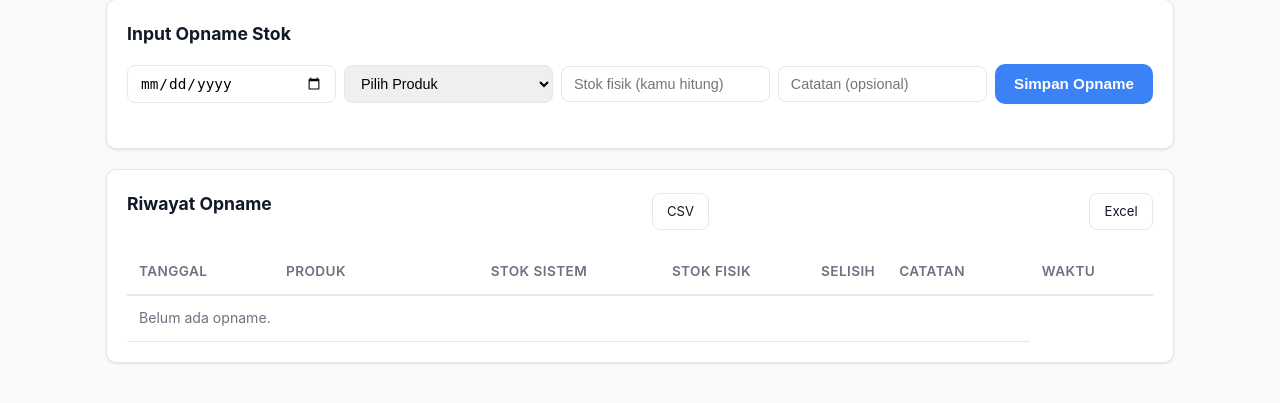
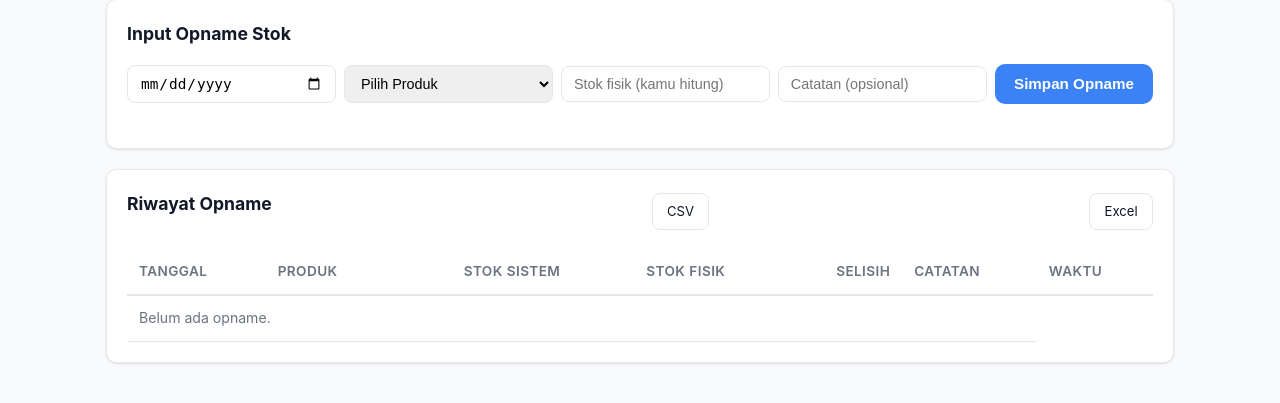
Before and after one commit to rizalnurdin093-sketch/warung-sembako, a Flask app: template templates/opname.html in a window 1280 px wide. Shown: the part 82-485 px from the top of the page. Run offline with Flask 2, Linux system fonts and the light colour scheme; the template is opened without the code that fills it, so the values that code supplies are empty.

Commit message:
Fix: tabel header tidak wrap — tambah white-space: nowrap + min-width 110px pada .num

```diff
--- a/static/style.css
+++ b/static/style.css
@@ -67,9 +67,9 @@ body { font-family: -apple-system, BlinkMacSystemFont, 'Segoe UI', Roboto, 'Helv
 /* TABLE */
 .table-wrap { overflow-x: auto; -webkit-overflow-scrolling: touch; }
 .table { width: 100%; border-collapse: collapse; }
-.table th { color: var(--soft); font-weight: 600; font-size: .85rem; text-transform: uppercase; letter-spacing: .03em; text-align: left; padding: .7rem .75rem; border-bottom: 2px solid var(--border); vertical-align: middle; }
+.table th { color: var(--soft); font-weight: 600; font-size: .85rem; text-transform: uppercase; letter-spacing: .03em; text-align: left; padding: .7rem .75rem; border-bottom: 2px solid var(--border); vertical-align: middle; white-space: nowrap; }
 .table td { text-align: left; padding: .7rem .75rem; border-bottom: 1px solid var(--border); font-size: .88rem; vertical-align: middle; }
-.table th.num, .table td.num { text-align: right; font-variant-numeric: tabular-nums; }
+.table th.num, .table td.num { text-align: right; font-variant-numeric: tabular-nums; min-width: 110px; }
 .table tr:hover td { background: #f8fafc; }
 .table .warn { color: var(--warn); font-weight: 600; }
 
```
